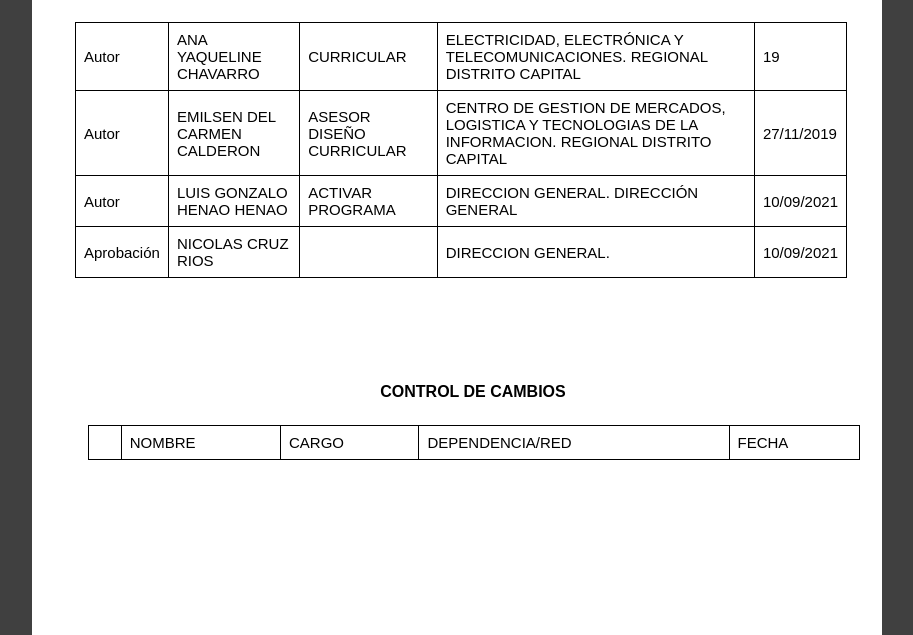
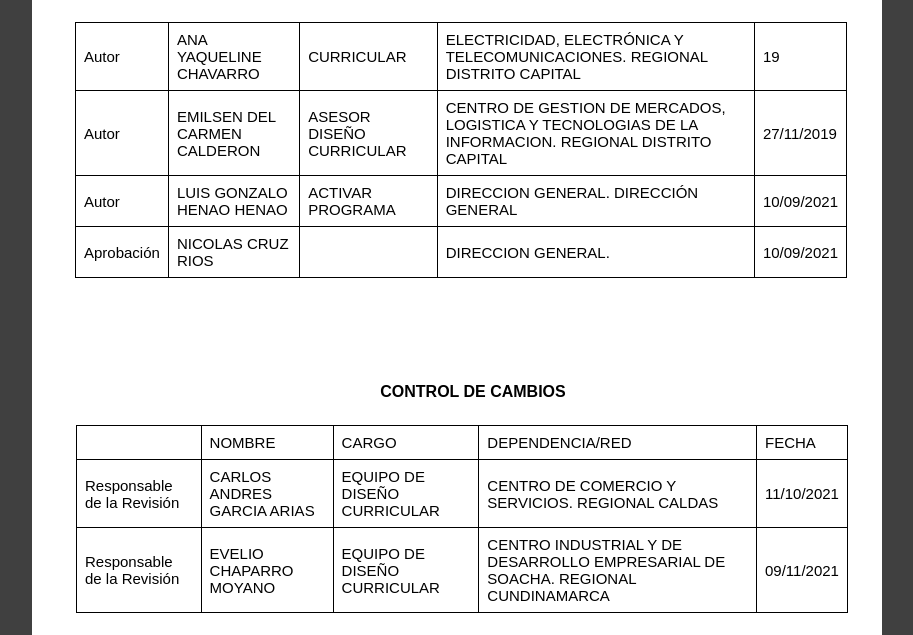
Before and after one commit to JorgeFonlopez/DCIS, a plain HTML site: page src/formulario 61 - 69/formulario69.html in a window 1280 px wide. Shown: the part 317-952 px from the top of the page, without its empty margins (183-1096 px from the left). Drawn offline with Linux system fonts and the light colour scheme.

Commit message:
finalizado formulario 69

```diff
--- a/src/formulario 61 - 69/css/formulario69.css
+++ b/src/formulario 61 - 69/css/formulario69.css
@@ -3,6 +3,7 @@ body {
   font-family: Arial, sans-serif;
   margin: 0;
 }
+
 .container-alfa {
   background-color: #ffffff;
   margin: 20px auto;
@@ -12,11 +13,13 @@ body {
   box-sizing: border-box;
   height: 1300px;
 }
+
 .container-alfa2 {
   width: 785px;
   margin-left: 21px;
   margin-top: 60px;
 }
+
 .container-encabezado {
   border: 1px solid #000;
   overflow: auto;
@@ -26,11 +29,13 @@ body {
   margin-top: 150px;
   margin-left: 32px;
 }
+
 .container-encabezado p {
   height: 20px;
   font-size: 14px;
   margin-top: 2px;
 }
+
 .img-encabezado {
   border-right: 1px solid black;
   float: left;
@@ -42,10 +47,22 @@ body {
 
 .container-tabla {
   border: 2px solid #ffffff;
-  width: 772px; /* Ancho deseado en píxeles o porcentaje */
-  height: 34px; /* Alto deseado en píxeles o porcentaje */
+  width: 772px;
+  /* Ancho deseado en píxeles o porcentaje */
+  height: 34px;
+  /* Alto deseado en píxeles o porcentaje */
   margin: 35px auto;
   margin-left: 11px;
+}
+
+.container-tabla1 {
+  border: 2px solid #ffffff;
+  width: 772px;
+  /* Ancho deseado en píxeles o porcentaje */
+  height: 34px;
+  /* Alto deseado en píxeles o porcentaje */
+  margin: 35px auto;
+  margin-left: -1px;
 }
 
 table {
--- a/src/formulario 61 - 69/formulario69.html
+++ b/src/formulario 61 - 69/formulario69.html
@@ -70,7 +70,7 @@
             <p>CONTROL DE CAMBIOS</p>
           </div>
 
-          <div class="container-tabla">
+          <div class="container-tabla1">
             <table border="1">
               <tr>
                 <td></td>
@@ -79,6 +79,34 @@
                 <td>DEPENDENCIA/RED</td>
                 <td>FECHA</td>
               </tr>
+
+              <tr>
+                <td>Responsable
+                  de la Revisión</td>
+                <td>CARLOS ANDRES GARCIA ARIAS</td>
+                <td>EQUIPO DE DISEÑO
+                  CURRICULAR</td>
+                <td>CENTRO DE COMERCIO Y
+                  SERVICIOS. REGIONAL
+                  CALDAS</td>
+                <td>11/10/2021</td>
+              </tr>
+
+              <tr>
+                <td>Responsable
+                  de la Revisión</td>
+                <td>EVELIO CHAPARRO MOYANO</td>
+                <td>EQUIPO DE DISEÑO
+                  CURRICULAR</td>
+                <td>CENTRO INDUSTRIAL Y DE
+                  DESARROLLO
+                  EMPRESARIAL DE
+                  SOACHA. REGIONAL
+                  CUNDINAMARCA</td>
+                <td>09/11/2021</td>
+              </tr>
+
+
             </table>
           </div>
         </div>
```
